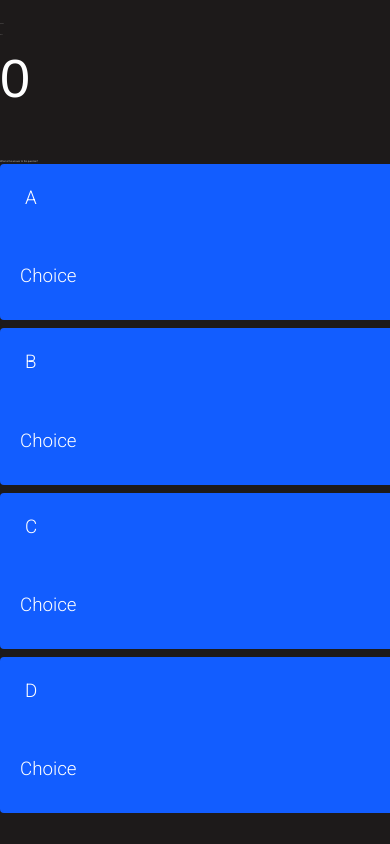
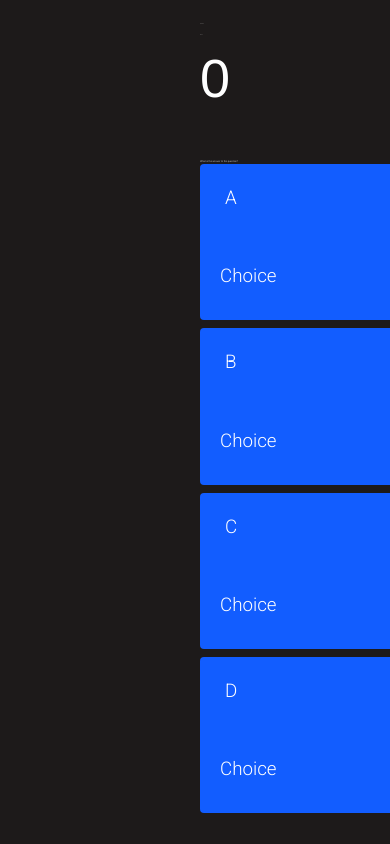
Before and after one commit to lewisjones37/MSP3-JS-Quiz, a plain HTML site: page game.html in a window 390 px wide. Shown: the top 844 px of the page. Drawn offline with nearby package versions, Linux system fonts and the light colour scheme; a web font is replaced by a local one.

Commit message:
add media query

```diff
--- a/style.css
+++ b/style.css
@@ -138,3 +138,9 @@ h2 {
     padding: 2rem;
     width: 100%;
 }
+
+@media screen and (max-width: 768px) {
+    .choice-container {
+        min-width: 40rem;
+    }
+}
```
Also changed, not shown: index.html (+2 -1 lines).
